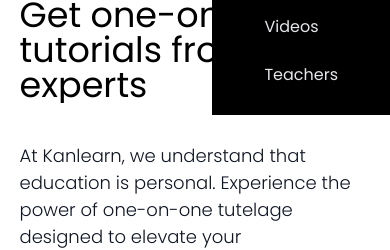
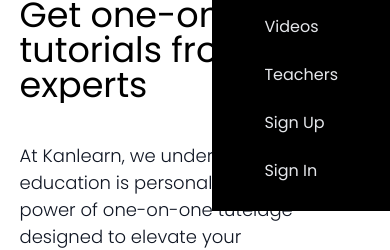
Before and after one commit to kuipid01/kanlearn, a React (Vite) app: page / in a window 390 px wide. Both pictures are taken after a click on the element 343 px from the left and 42 px from the top of the page. Shown: the part 137-387 px from the top of the page. Built offline with nearby package versions, Linux system fonts and the light colour scheme.

Commit message:
added nalinks for mobilre

```diff
--- a/src/comp/Home.jsx
+++ b/src/comp/Home.jsx
@@ -118,10 +118,9 @@
                     : {}
                 }
                 transition={{
-                  duration: .7,
+                  duration: 0.7,
                   type: "linear",
                 }}
-
               >
                 <h1 className="text-[35px] leading-[100%] font-[400] md:text-[50px]">
                   Get one-on-one tutorials from experts
@@ -147,8 +146,8 @@
                     : {}
                 }
                 transition={{
-                  duration: .7,
-                  delay: .2,
+                  duration: 0.7,
+                  delay: 0.2,
                   type: "linear",
                 }}
                 className="text-[18px] text-gray-900 font-[300]"
@@ -177,8 +176,8 @@
                     : {}
                 }
                 transition={{
-                  duration: .7,
-                  delay: .3,
+                  duration: 0.7,
+                  delay: 0.3,
                   type: "linear",
                 }}
                 className="flex w-full gap-5 "
@@ -219,8 +218,8 @@
                   : {}
               }
               transition={{
-                duration: .5,
-                delay: .5,
+                duration: 0.5,
+                delay: 0.5,
                 type: "linear",
               }}
               className="img relative w-full md:w-[40%] h-[60vh] md:h-[80%] mx-auto flex "
@@ -246,8 +245,8 @@
                       : {}
                   }
                   transition={{
-                    duration: .7,
-                    delay: .7,
+                    duration: 0.7,
+                    delay: 0.7,
                     type: "linear",
                   }}
                   className="w-full h-full  object-cover z-10   "
@@ -278,8 +277,8 @@
                       : {}
                   }
                   transition={{
-                    duration: .7,
-                    delay: .9,
+                    duration: 0.7,
+                    delay: 0.9,
                     type: "linear",
                   }}
                   className="w-full h-full object-cover z-20"
@@ -308,7 +307,7 @@
                       : {}
                   }
                   transition={{
-                    duration: .7,
+                    duration: 0.7,
                     delay: 1.1,
                     // ease: "ease-in-out", // Add an easing function
                   }}
@@ -472,6 +471,55 @@
             >
               Teachers
             </motion.li>
+            <motion.li
+              initial={{
+                x: -20,
+                opacity: 0,
+              }}
+              animate={{
+                x: 0,
+                opacity: 1,
+              }}
+              exit={{
+                x: -20,
+                opacity: 1,
+              }}
+              transition={{
+                duration: 0.5,
+                delay: 0.9,
+              }}
+              className="px-10 mb-2 py-2"
+            >
+              <Link className="" to="/join">
+                Sign Up
+              </Link>
+            </motion.li>
+            <motion.li
+              initial={{
+                x: -20,
+                opacity: 0,
+              }}
+              animate={{
+                x: 0,
+                opacity: 1,
+              }}
+              exit={{
+                x: -20,
+                opacity: 1,
+              }}
+              transition={{
+                duration: 0.5,
+                delay: 1.1,
+              }}
+              className="px-10 mb-2 py-2"
+            >
+              <Link
+                className=""
+                to="/login"
+              >
+                Sign In
+              </Link>
+            </motion.li>
           </motion.ul>
         )}
       </AnimatePresence>
```
